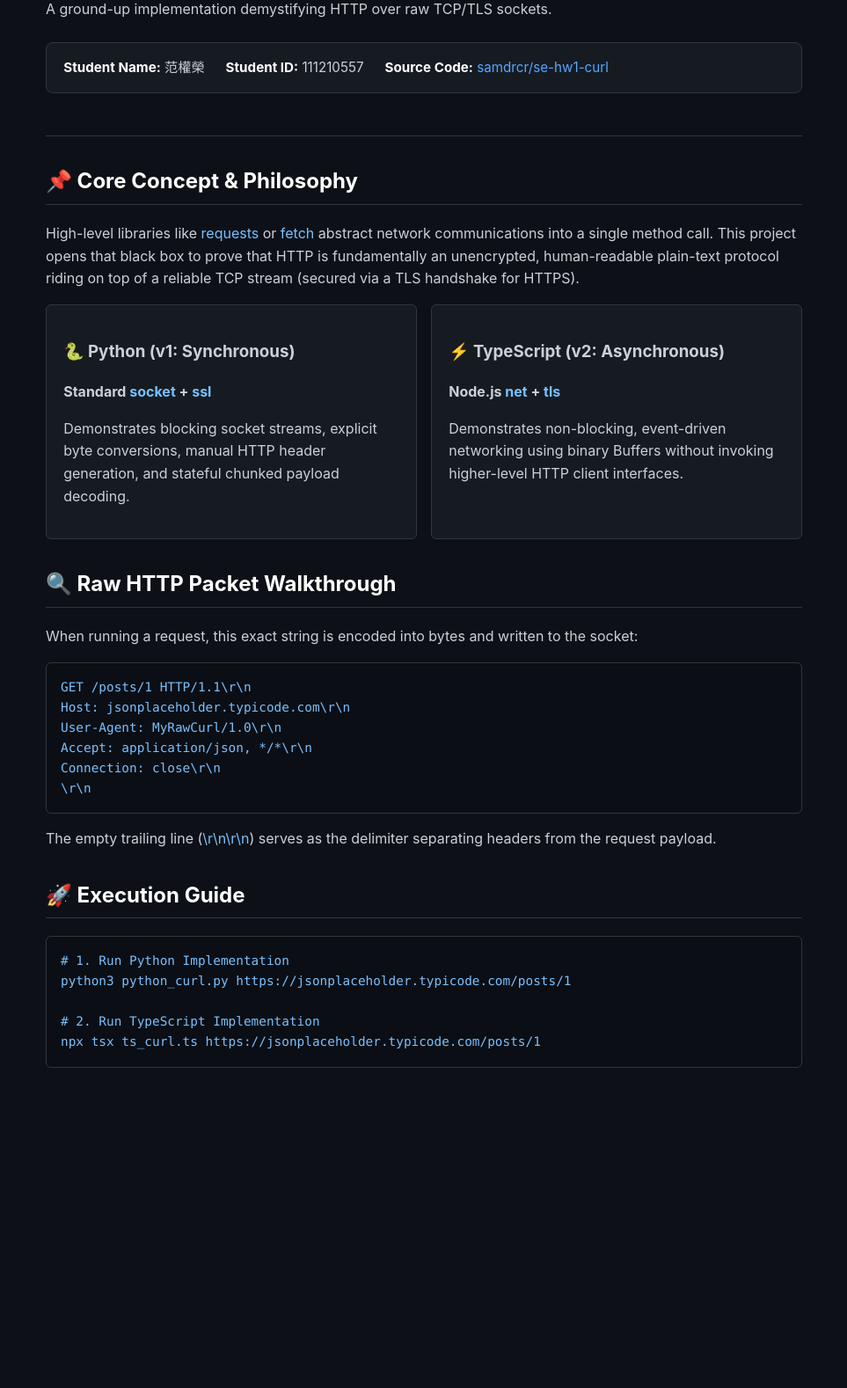
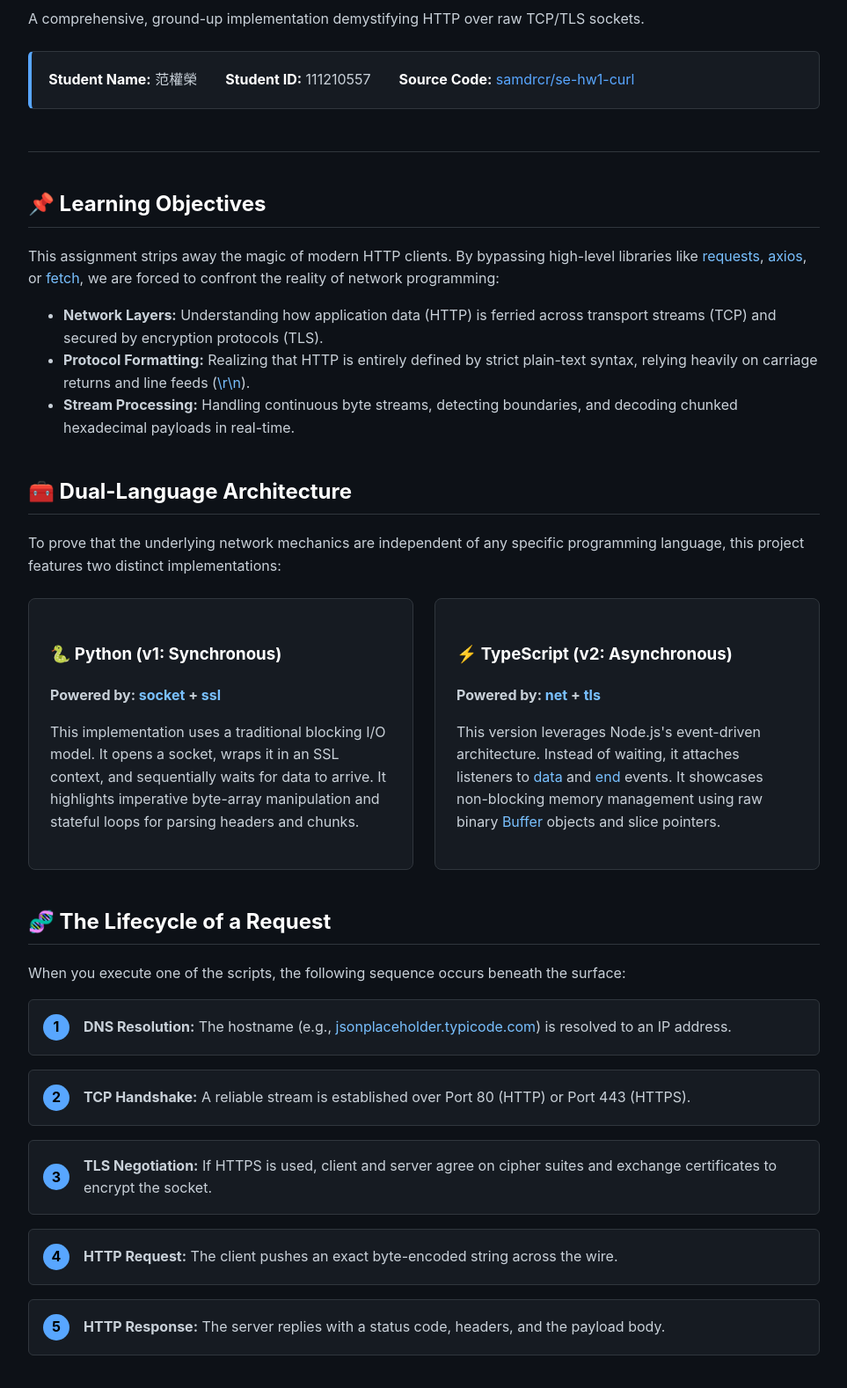
Before and after one commit to samdrcr/se-hw1-curl, a website: page index.html in a window 1280 px wide. Shown: the part 174-1752 px from the top of the page at 88% size, without its empty margins (158-1121 px from the left). Before the commit the page ends 1434 px from the top, so only its background shows below. Drawn offline with Linux system fonts and the light colour scheme.

Commit message:
docs: expand website content for full homework requirements

```diff
--- a/index.html
+++ b/index.html
@@ -12,6 +12,7 @@
       --text: #c9d1d9;
       --accent: #58a6ff;
       --code-bg: #0b0e14;
+      --success: #238636;
     }
     body {
       font-family: -apple-system, BlinkMacSystemFont, "Segoe UI", Roboto, Helvetica, Arial, sans-serif;
@@ -22,37 +23,42 @@
       padding: 2rem 1rem;
     }
     .container {
-      max-width: 860px;
+      max-width: 900px;
       margin: 0 auto;
     }
     header {
       border-bottom: 1px solid var(--border);
       padding-bottom: 1.5rem;
-      margin-bottom: 2rem;
+      margin-bottom: 2.5rem;
     }
     h1 {
       color: #fff;
-      font-size: 2.2rem;
+      font-size: 2.4rem;
       margin-bottom: 0.5rem;
     }
     h2 {
       color: #fff;
-      margin-top: 2rem;
+      margin-top: 2.5rem;
       border-bottom: 1px solid var(--border);
       padding-bottom: 0.4rem;
+    }
+    h3 {
+      color: #fff;
+      margin-top: 1.5rem;
     }
     .author-box {
       background: var(--card);
       border: 1px solid var(--border);
-      border-radius: 8px;
-      padding: 1rem 1.2rem;
+      border-left: 4px solid var(--accent);
+      border-radius: 6px;
+      padding: 1.2rem;
       margin: 1.5rem 0;
       display: flex;
       flex-wrap: wrap;
-      gap: 1.5rem;
+      gap: 2rem;
     }
     .author-item {
-      font-size: 0.95rem;
+      font-size: 1rem;
     }
     .author-item strong {
       color: #fff;
@@ -68,10 +74,11 @@
       background-color: var(--code-bg);
       border: 1px solid var(--border);
       border-radius: 6px;
-      padding: 1rem;
+      padding: 1.2rem;
       overflow-x: auto;
-      font-family: "SFMono-Regular", Consolas, "Liberation Mono", Menlo, monospace;
+      font-family: "SFMono-Regular", Consolas, monospace;
       font-size: 0.9rem;
+      margin: 1rem 0;
     }
     code {
       font-family: inherit;
@@ -79,28 +86,55 @@
     }
     .badge {
       display: inline-block;
-      padding: 0.25rem 0.65rem;
-      font-size: 0.8rem;
+      padding: 0.3rem 0.8rem;
+      font-size: 0.85rem;
       font-weight: 600;
       border-radius: 20px;
-      background-color: #238636;
+      background-color: var(--success);
       color: #fff;
       margin-bottom: 1rem;
     }
     .grid {
       display: grid;
       grid-template-columns: 1fr 1fr;
-      gap: 1rem;
-      margin: 1rem 0;
+      gap: 1.5rem;
+      margin: 1.5rem 0;
     }
     .card {
       background: var(--card);
       border: 1px solid var(--border);
+      border-radius: 8px;
+      padding: 1.5rem;
+    }
+    .step-list {
+      list-style: none;
+      padding: 0;
+    }
+    .step-list li {
+      background: var(--card);
+      margin-bottom: 1rem;
+      padding: 1rem;
+      border: 1px solid var(--border);
       border-radius: 6px;
-      padding: 1.2rem;
+      display: flex;
+      align-items: center;
+      gap: 1rem;
     }
-    @media (max-width: 600px) {
+    .step-num {
+      background: var(--accent);
+      color: #000;
+      font-weight: bold;
+      border-radius: 50%;
+      width: 30px;
+      height: 30px;
+      display: flex;
+      align-items: center;
+      justify-content: center;
+      flex-shrink: 0;
+    }
+    @media (max-width: 700px) {
       .grid { grid-template-columns: 1fr; }
+      .author-box { flex-direction: column; gap: 0.5rem; }
     }
   </style>
 </head>
@@ -109,7 +143,7 @@
     <header>
       <span class="badge">現代軟體工程 (Modern Software Engineering) · HW1</span>
       <h1>從殼層到底層：重新理解 HTTP</h1>
-      <p>A ground-up implementation demystifying HTTP over raw TCP/TLS sockets.</p>
+      <p>A comprehensive, ground-up implementation demystifying HTTP over raw TCP/TLS sockets.</p>
 
       <div class="author-box">
         <div class="author-item"><strong>Student Name:</strong> 范權榮</div>
@@ -118,44 +152,108 @@
       </div>
     </header>
 
+    <main>
       <section>
-      <h2>📌 Core Concept & Philosophy</h2>
-      <p>High-level libraries like <code>requests</code> or <code>fetch</code> abstract network communications into a single method call. This project opens that black box to prove that HTTP is fundamentally an unencrypted, human-readable plain-text protocol riding on top of a reliable TCP stream (secured via a TLS handshake for HTTPS).</p>
+        <h2>📌 Learning Objectives</h2>
+        <p>This assignment strips away the magic of modern HTTP clients. By bypassing high-level libraries like <code>requests</code>, <code>axios</code>, or <code>fetch</code>, we are forced to confront the reality of network programming:</p>
+        <ul>
+          <li><strong>Network Layers:</strong> Understanding how application data (HTTP) is ferried across transport streams (TCP) and secured by encryption protocols (TLS).</li>
+          <li><strong>Protocol Formatting:</strong> Realizing that HTTP is entirely defined by strict plain-text syntax, relying heavily on carriage returns and line feeds (<code>\r\n</code>).</li>
+          <li><strong>Stream Processing:</strong> Handling continuous byte streams, detecting boundaries, and decoding chunked hexadecimal payloads in real-time.</li>
+        </ul>
+      </section>
 
+      <section>
+        <h2>🧰 Dual-Language Architecture</h2>
+        <p>To prove that the underlying network mechanics are independent of any specific programming language, this project features two distinct implementations:</p>
         <div class="grid">
           <div class="card">
             <h3>🐍 Python (v1: Synchronous)</h3>
-          <p><strong>Standard <code>socket</code> + <code>ssl</code></strong></p>
-          <p>Demonstrates blocking socket streams, explicit byte conversions, manual HTTP header generation, and stateful chunked payload decoding.</p>
+            <p><strong>Powered by: <code>socket</code> + <code>ssl</code></strong></p>
+            <p>This implementation uses a traditional blocking I/O model. It opens a socket, wraps it in an SSL context, and sequentially waits for data to arrive. It highlights imperative byte-array manipulation and stateful loops for parsing headers and chunks.</p>
           </div>
           <div class="card">
             <h3>⚡ TypeScript (v2: Asynchronous)</h3>
-          <p><strong>Node.js <code>net</code> + <code>tls</code></strong></p>
-          <p>Demonstrates non-blocking, event-driven networking using binary Buffers without invoking higher-level HTTP client interfaces.</p>
+            <p><strong>Powered by: <code>net</code> + <code>tls</code></strong></p>
+            <p>This version leverages Node.js's event-driven architecture. Instead of waiting, it attaches listeners to <code>data</code> and <code>end</code> events. It showcases non-blocking memory management using raw binary <code>Buffer</code> objects and slice pointers.</p>
           </div>
         </div>
       </section>
 
       <section>
-      <h2>🔍 Raw HTTP Packet Walkthrough</h2>
-      <p>When running a request, this exact string is encoded into bytes and written to the socket:</p>
+        <h2>🧬 The Lifecycle of a Request</h2>
+        <p>When you execute one of the scripts, the following sequence occurs beneath the surface:</p>
+        <ul class="step-list">
+          <li>
+            <div class="step-num">1</div>
+            <div><strong>DNS Resolution:</strong> The hostname (e.g., <code>jsonplaceholder.typicode.com</code>) is resolved to an IP address.</div>
+          </li>
+          <li>
+            <div class="step-num">2</div>
+            <div><strong>TCP Handshake:</strong> A reliable stream is established over Port 80 (HTTP) or Port 443 (HTTPS).</div>
+          </li>
+          <li>
+            <div class="step-num">3</div>
+            <div><strong>TLS Negotiation:</strong> If HTTPS is used, client and server agree on cipher suites and exchange certificates to encrypt the socket.</div>
+          </li>
+          <li>
+            <div class="step-num">4</div>
+            <div><strong>HTTP Request:</strong> The client pushes an exact byte-encoded string across the wire.</div>
+          </li>
+          <li>
+            <div class="step-num">5</div>
+            <div><strong>HTTP Response:</strong> The server replies with a status code, headers, and the payload body.</div>
+          </li>
+        </ul>
+      </section>
+
+      <section>
+        <h2>🔍 Inspecting the Raw Data</h2>
+        <h3>The Request String</h3>
+        <p>This is the exact plain-text block our programs inject into the TCP socket:</p>
         <pre><code>GET /posts/1 HTTP/1.1\r\n
 Host: jsonplaceholder.typicode.com\r\n
-User-Agent: MyRawCurl/1.0\r\n
+User-Agent: RawCurl/1.0\r\n
 Accept: application/json, */*\r\n
 Connection: close\r\n
 \r\n</code></pre>
-      <p>The empty trailing line (<code>\r\n\r\n</code>) serves as the delimiter separating headers from the request payload.</p>
+
+        <h3>Decoding "Transfer-Encoding: chunked"</h3>
+        <p>Because we don't use high-level tools, we must manually parse chunked bodies. The server sends data prefixed with the chunk size in hexadecimal:</p>
+        <pre><code>1bf\r\n                 <span style="color: #8b949e;">&lt;-- Hex for 447 bytes</span>
+{"userId": 1, ...}\r\n  <span style="color: #8b949e;">&lt;-- The actual JSON data</span>
+0\r\n                   <span style="color: #8b949e;">&lt;-- Zero means the stream is finished</span>
+\r\n</code></pre>
+        <p>Both our Python and TypeScript clients include custom algorithms to detect the <code>\r\n</code> boundaries, convert the hex size to an integer, extract the exact number of bytes, and reconstruct the full JSON file seamlessly.</p>
       </section>
 
       <section>
-      <h2>🚀 Execution Guide</h2>
-      <pre><code># 1. Run Python Implementation
+        <h2>🚀 Execution & Testing</h2>
+        <p>Run the clients directly from the command line:</p>
+        <pre><code># Python Implementation
 python3 python_curl.py https://jsonplaceholder.typicode.com/posts/1
 
-# 2. Run TypeScript Implementation
+# TypeScript Implementation
 npx tsx ts_curl.ts https://jsonplaceholder.typicode.com/posts/1</code></pre>
+
+        <h3>✅ Automated Test Suite</h3>
+        <p>We've included a <code>test.sh</code> bash script to automatically verify that both the Python and TypeScript clients can successfully parse a standard <code>200 OK</code> response and correctly identify a <code>404 Not Found</code> error.</p>
+        <pre><code>chmod +x test.sh
+./test.sh
+
+=== Running Tests for ts_curl.ts ===
+Test 1 (GET 200 OK): PASSED
+Test 2 (GET 404 Not Found): PASSED
+Test 3 (Python GET 200 OK): PASSED
+=== All Tests Completed ===</code></pre>
       </section>
+    </main>
+
+    <footer>
+      <p style="text-align: center; color: #8b949e; margin-top: 3rem; border-top: 1px solid var(--border); padding-top: 1.5rem;">
+        Built for Modern Software Engineering HW1
+      </p>
+    </footer>
   </div>
 </body>
 </html>
```
Lines whose indentation alone changed are shown as unchanged.
